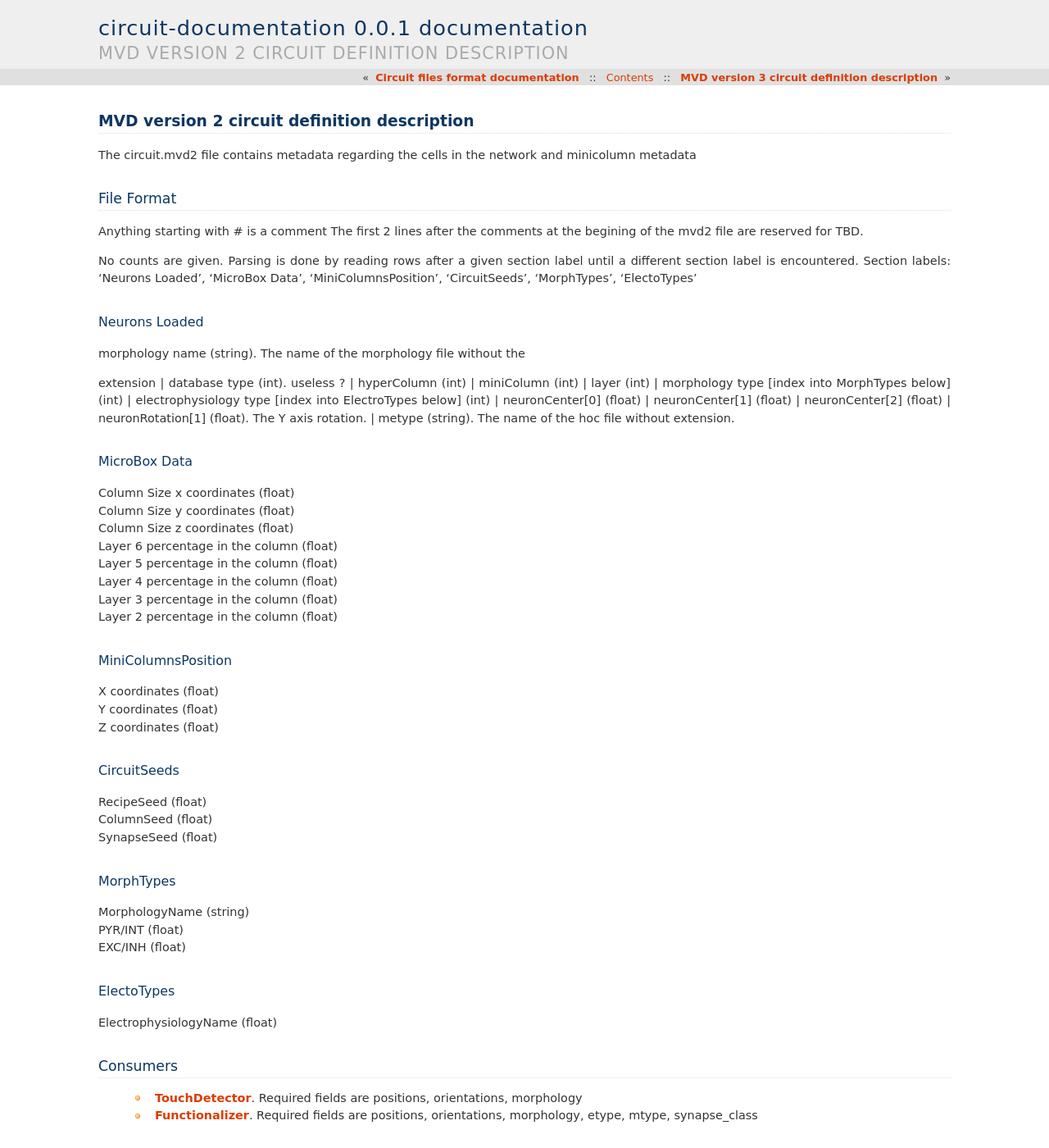
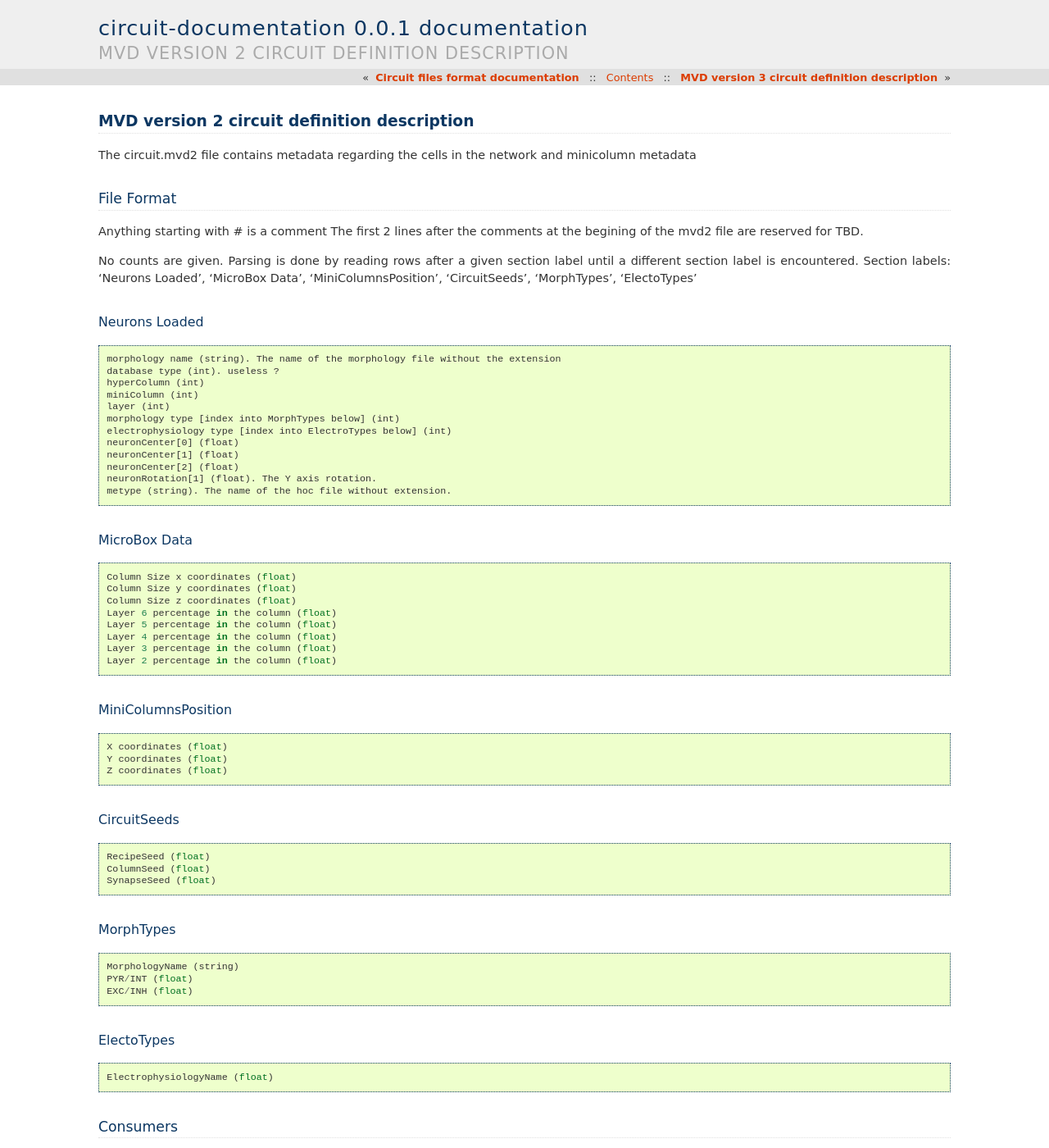
Before and after one commit to BlueBrain/sonata-extension, a Sphinx documentation site: the page built from source/mvd2.rst, in a window 1280 px wide and 1400 px high. Shown: the whole window at 82% size. Built offline with Sphinx 7.4.7, drawn with Linux system fonts in a browser that asks for light colours; pages that are not in the unit, such as notebooks, are missing from menus.

Commit message:
fix warnings, cleanup
* make sure no warnings when doc is being built
* remove extra '\'
* general cleanup

Change-Id: I7051bd567f6afe61ce22468d684972a5dae82443

```diff
--- a/source/index.rst
+++ b/source/index.rst
@@ -13,7 +13,6 @@ Contents:
 
    mvd2
    mvd3
-   glossary
 
 
 Indices and tables
--- a/source/mvd2.rst
+++ b/source/mvd2.rst
@@ -1,75 +1,91 @@
 MVD version 2 circuit definition description
 ============================================
-The circuit.mvd2 file contains metadata regarding the cells in the network and \
+The circuit.mvd2 file contains metadata regarding the cells in the network and
 minicolumn metadata
 
 File Format
 -----------
 
 Anything starting with # is a comment
-The first 2 lines after the comments at the begining of the mvd2 file are \
+The first 2 lines after the comments at the begining of the mvd2 file are
 reserved for TBD.
 
-No counts are given. Parsing is done by reading rows after a given section \
+No counts are given. Parsing is done by reading rows after a given section
 label until a different section label is encountered.
-Section labels: 'Neurons Loaded', 'MicroBox Data', 'MiniColumnsPosition', \
+Section labels: 'Neurons Loaded', 'MicroBox Data', 'MiniColumnsPosition',
 'CircuitSeeds', 'MorphTypes', 'ElectoTypes'
 
 Neurons Loaded
 ~~~~~~~~~~~~~~
-| morphology name (string). The name of the morphology file without the \
-extension
-| database type (int). useless ?
-| hyperColumn (int)
-| miniColumn (int)
-| layer (int)
-| morphology type [index into MorphTypes below] (int)
-| electrophysiology type [index into ElectroTypes below] (int)
-| neuronCenter[0] (float)
-| neuronCenter[1] (float)
-| neuronCenter[2] (float)
-| neuronRotation[1] (float). The Y axis rotation.
-| metype (string). The name of the hoc file without extension.
+
+::
+
+    morphology name (string). The name of the morphology file without the extension
+    database type (int). useless ?
+    hyperColumn (int)
+    miniColumn (int)
+    layer (int)
+    morphology type [index into MorphTypes below] (int)
+    electrophysiology type [index into ElectroTypes below] (int)
+    neuronCenter[0] (float)
+    neuronCenter[1] (float)
+    neuronCenter[2] (float)
+    neuronRotation[1] (float). The Y axis rotation.
+    metype (string). The name of the hoc file without extension.
 
 MicroBox Data
 ~~~~~~~~~~~~~
-| Column Size x coordinates (float)
-| Column Size y coordinates (float)
-| Column Size z coordinates (float)
-| Layer 6 percentage in the column (float)
-| Layer 5 percentage in the column (float)
-| Layer 4 percentage in the column (float)
-| Layer 3 percentage in the column (float)
-| Layer 2 percentage in the column (float)
+
+::
+
+    Column Size x coordinates (float)
+    Column Size y coordinates (float)
+    Column Size z coordinates (float)
+    Layer 6 percentage in the column (float)
+    Layer 5 percentage in the column (float)
+    Layer 4 percentage in the column (float)
+    Layer 3 percentage in the column (float)
+    Layer 2 percentage in the column (float)
 
 MiniColumnsPosition
 ~~~~~~~~~~~~~~~~~~~
-| X coordinates (float)
-| Y coordinates (float)
-| Z coordinates (float)
+::
+
+    X coordinates (float)
+    Y coordinates (float)
+    Z coordinates (float)
 
 CircuitSeeds
 ~~~~~~~~~~~~
-| RecipeSeed (float)
-| ColumnSeed (float)
-| SynapseSeed (float)
+
+::
+
+    RecipeSeed (float)
+    ColumnSeed (float)
+    SynapseSeed (float)
 
 MorphTypes
 ~~~~~~~~~~
-| MorphologyName (string)
-| PYR/INT (float)
-| EXC/INH (float)
+
+::
+
+    MorphologyName (string)
+    PYR/INT (float)
+    EXC/INH (float)
 
 ElectoTypes
 ~~~~~~~~~~~
-| ElectrophysiologyName (float)
+
+::
+
+    ElectrophysiologyName (float)
 
 Consumers
 ---------
 
- - TouchDetector_. Required fields are positions, orientations, morphology
- - Functionalizer_. Required fields are positions, orientations, morphology, \
-   etype, mtype, synapse_class
+- TouchDetector_. Required fields are positions, orientations, morphology
+- Functionalizer_. Required fields are positions, orientations, morphology,
+  etype, mtype, synapse_class
 
 .. _TouchDetector: https://collab.humanbrainproject.eu/#/collab/161/nav/2979
 .. _Functionalizer: https://collab.humanbrainproject.eu/#/collab/161/nav/2980
```
Also changed, not shown: source/mvd3.rst (+43 -39 lines), 1 other file.
